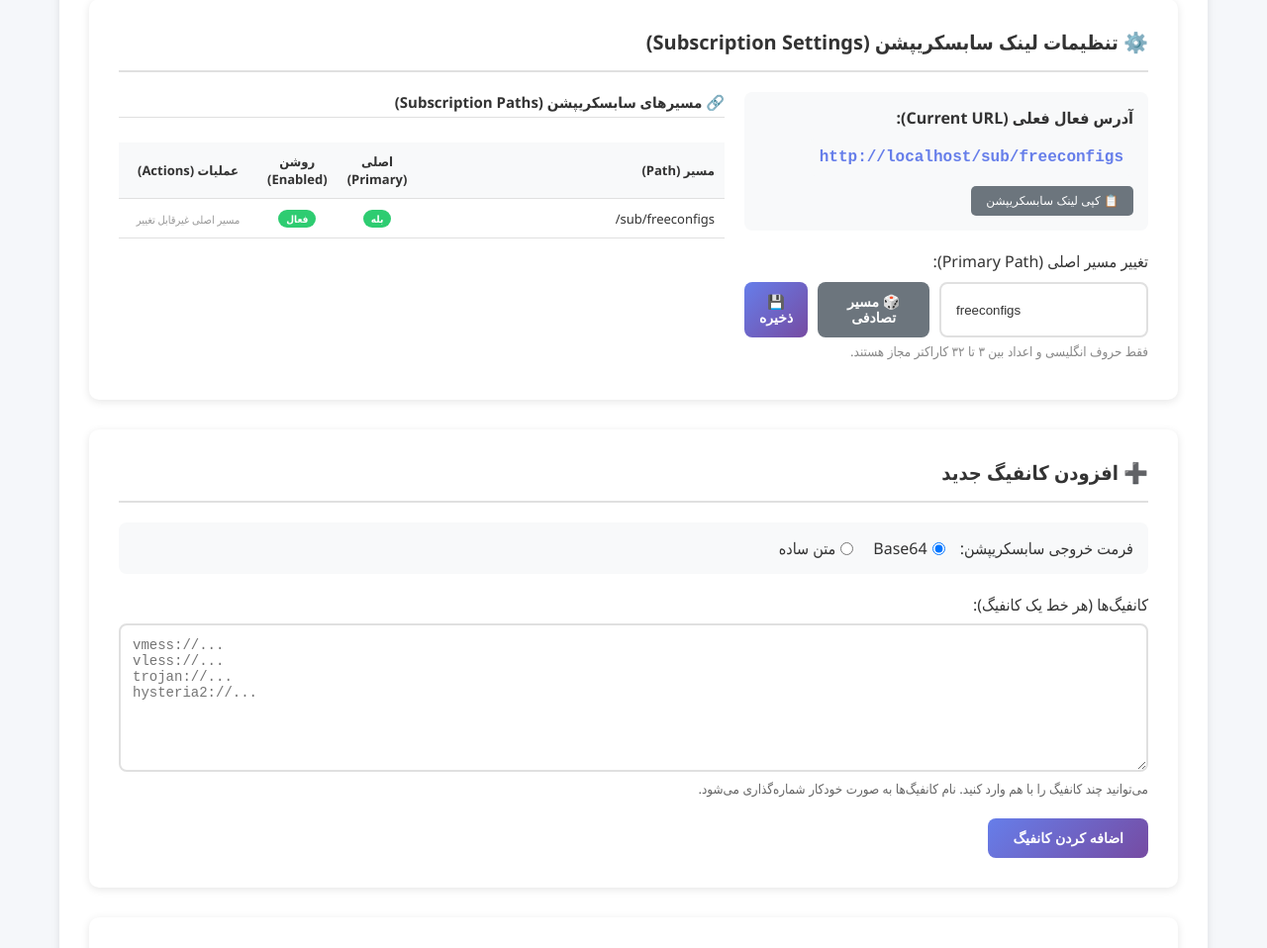
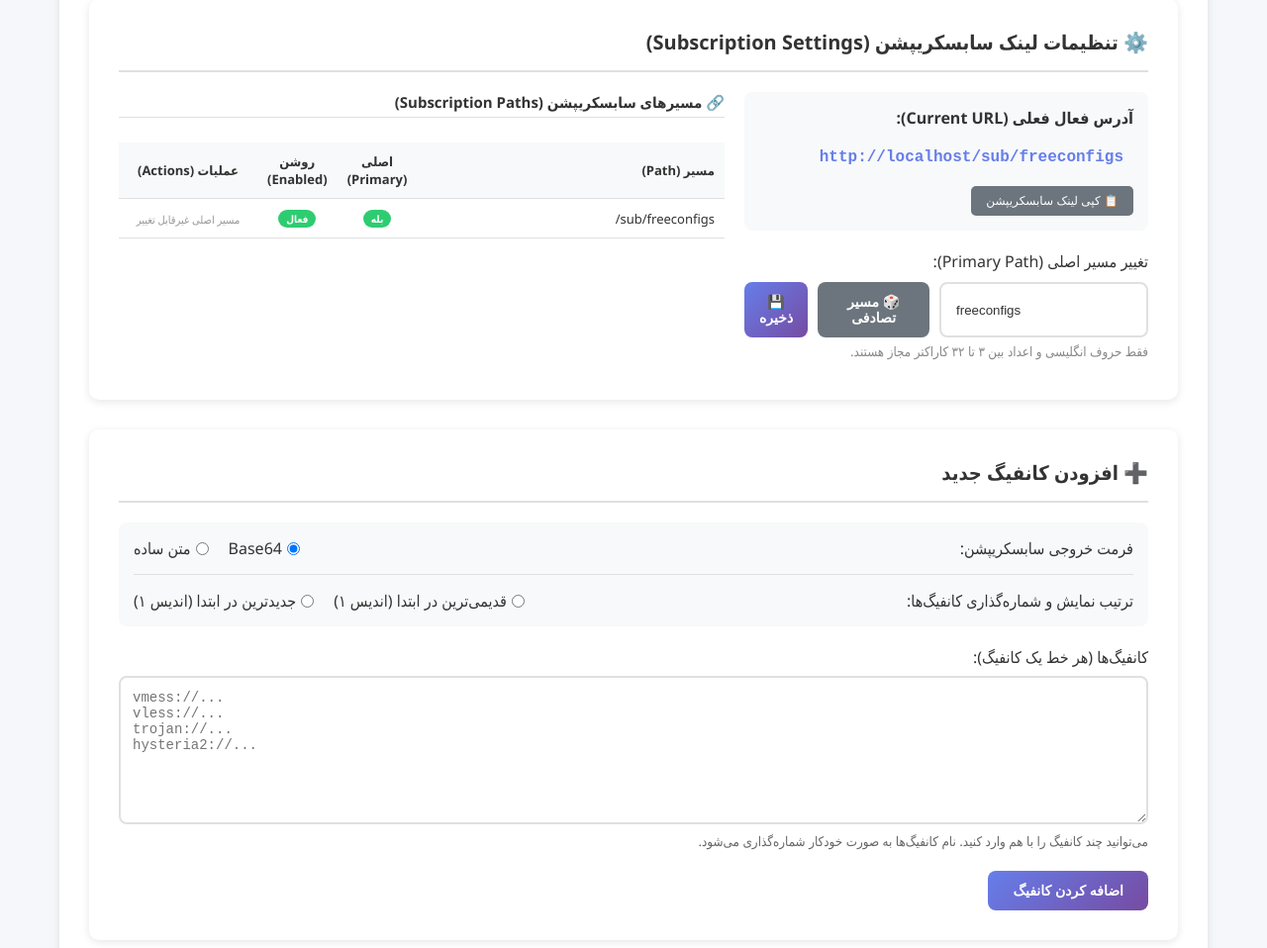
Before and after one commit to alighaffari3000/V2Ray-Subscription-Manager, a Flask app: page /adminpanel in a window 1280 px wide. Shown: the part 1132-2090 px from the top of the page at 99% size. Run offline with Flask 3, Linux system fonts and the light colour scheme; the visitor is signed in with stand-in values (Sample User, id 1); data comes from the database, SQL or seed files in the repository; data that the repository does not hold is empty.

Commit message:
Add sorting order configuration setting for dashboard display and subscription index numbering

```diff
--- a/app.py
+++ b/app.py
@@ -176,16 +176,18 @@
 def get_all_configs():
     """دریافت تمام کانفیگ‌های فعال و فعال‌سازی شده برای سابسکریپشن"""
     db = get_db()
+    sort_dir = get_setting('config_sort_order', 'asc').lower()
+    order_sql = 'DESC' if sort_dir == 'desc' else 'ASC'
     try:
         configs = db.execute(
-            'SELECT * FROM configs WHERE status = "active" AND is_enabled = 1 ORDER BY sort_order ASC, created_at ASC'
+            f'SELECT * FROM configs WHERE status = "active" AND is_enabled = 1 ORDER BY sort_order {order_sql}, created_at {order_sql}'
         ).fetchall()
     except Exception as e:
         print(f"Error in get_all_configs: {e}")
         # Fallback if is_enabled or sort_order does not exist
         try:
             configs = db.execute(
-                'SELECT * FROM configs WHERE status = "active" ORDER BY created_at ASC'
+                f'SELECT * FROM configs WHERE status = "active" ORDER BY created_at {order_sql}'
             ).fetchall()
         except:
             configs = []
@@ -375,6 +377,7 @@
         return encoded_content
     else:
         return content
+
 # روت اصلی - ریدایرکت به پنل
 @app.route('/')
 def index():
@@ -414,8 +417,10 @@
         return redirect(url_for('login'))
 
     db = get_db()
+    sort_dir = get_setting('config_sort_order', 'asc').lower()
+    order_sql = 'DESC' if sort_dir == 'desc' else 'ASC'
     configs_rows = db.execute(
-        'SELECT * FROM configs WHERE status = "active" ORDER BY sort_order ASC, created_at ASC'
+        f'SELECT * FROM configs WHERE status = "active" ORDER BY sort_order {order_sql}, created_at {order_sql}'
     ).fetchall()
 
     # دریافت مسیرهای سابسکریپشن
@@ -612,6 +617,21 @@
     set_setting('output_format', output_format)
 
     return jsonify({'success': True, 'message': 'فرمت با موفقیت تغییر کرد'})
+
+# تغییر ترتیب نمایش و شماره‌گذاری کانفیگ‌ها
+@app.route('/adminpanel/set_sort_order', methods=['POST'])
+def set_sort_order():
+    if not session.get('logged_in'):
+        return jsonify({'success': False, 'message': 'غیرمجاز'}), 401
+
+    sort_order = request.form.get('sort_order', 'asc').lower()
+
+    if sort_order not in ['asc', 'desc']:
+        return jsonify({'success': False, 'message': 'ترتیب نامعتبر'})
+
+    set_setting('config_sort_order', sort_order)
+
+    return jsonify({'success': True, 'message': 'ترتیب نمایش و شماره‌گذاری با موفقیت تغییر کرد'})
 
 # لینک سابسکریپشن عمومی پویا
 @app.route('/sub/<path:sub_path>')
--- a/templates/admin.html
+++ b/templates/admin.html
@@ -822,7 +822,8 @@
 
             <div id="alert-box" class="alert"></div>
 
-            <div class="format-selector">
+            <div class="format-selector" style="display: flex; flex-direction: column; gap: 15px; align-items: stretch;">
+                <div style="display: flex; justify-content: space-between; align-items: center; flex-wrap: wrap; gap: 15px;">
                     <label>فرمت خروجی سابسکریپشن:</label>
                     <div class="radio-group">
                         <label>
@@ -835,6 +836,22 @@
                                 %} onchange="changeFormat('plain')">
                             متن ساده
                         </label>
+                    </div>
+                </div>
+                <div style="border-top: 1px solid var(--border-color); padding-top: 15px; display: flex; justify-content: space-between; align-items: center; flex-wrap: wrap; gap: 15px;">
+                    <label>ترتیب نمایش و شماره‌گذاری کانفیگ‌ها:</label>
+                    <div class="radio-group">
+                        <label>
+                            <input type="radio" name="sort_order" value="asc" {% if config_sort_order=='asc' %}checked{% endif
+                                %} onchange="changeSortOrder('asc')">
+                            قدیمی‌ترین در ابتدا (اندیس ۱)
+                        </label>
+                        <label>
+                            <input type="radio" name="sort_order" value="desc" {% if config_sort_order=='desc' %}checked{% endif
+                                %} onchange="changeSortOrder('desc')">
+                            جدیدترین در ابتدا (اندیس ۱)
+                        </label>
+                    </div>
                 </div>
             </div>
 
@@ -1438,6 +1455,21 @@
                 });
         }
 
+        function changeSortOrder(order) {
+            fetch('/adminpanel/set_sort_order', {
+                method: 'POST',
+                headers: { 'Content-Type': 'application/x-www-form-urlencoded' },
+                body: 'sort_order=' + order
+            })
+                .then(response => response.json())
+                .then(data => {
+                    if (data.success) {
+                        showAlert(data.message, 'success');
+                        setTimeout(() => { location.reload(); }, 1000);
+                    }
+                });
+        }
+
         function copySubLink() {
             const link = document.getElementById('sub-link').textContent;
             navigator.clipboard.writeText(link).then(() => {
```
Lines whose indentation alone changed are shown as unchanged.
